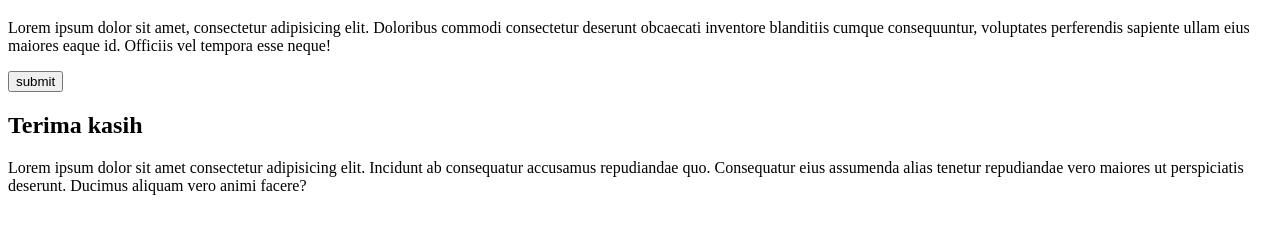
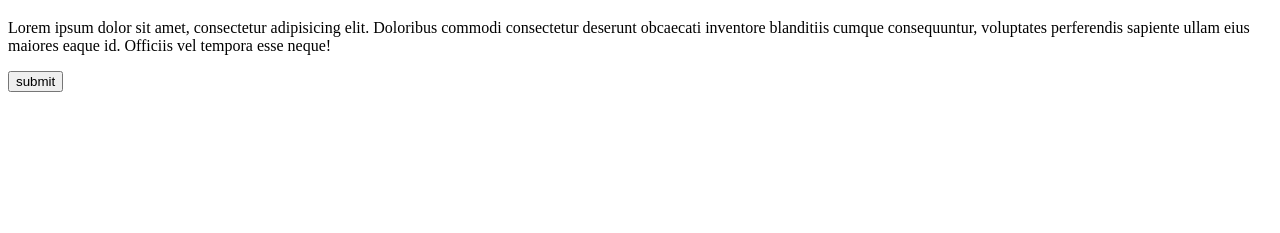
Before and after one commit to mhdfadlirahmat/belajar-github, a website: page index.html in a window 1280 px wide. Shown: the part 61-294 px from the top of the page. Drawn offline with Linux system fonts and the light colour scheme.

Commit message:
delete thank you

```diff
--- a/index.html
+++ b/index.html
@@ -14,13 +14,5 @@
       Officiis vel tempora esse neque!
     </p>
     <button>submit</button>
-
-    <h2>Terima kasih</h2>
-    <p>
-      Lorem ipsum dolor sit amet consectetur adipisicing elit. Incidunt ab
-      consequatur accusamus repudiandae quo. Consequatur eius assumenda alias
-      tenetur repudiandae vero maiores ut perspiciatis deserunt. Ducimus aliquam
-      vero animi facere?
-    </p>
   </body>
 </html>
```
